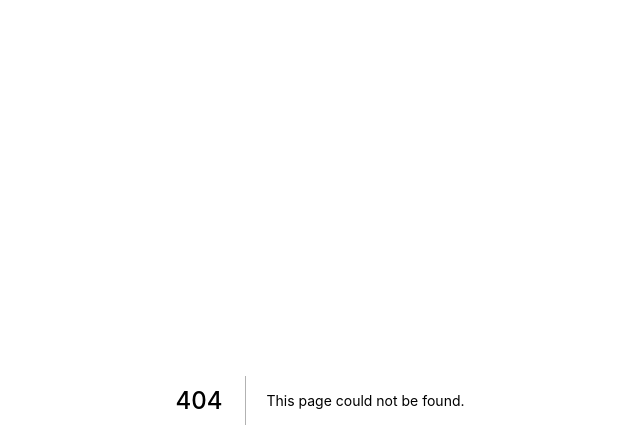
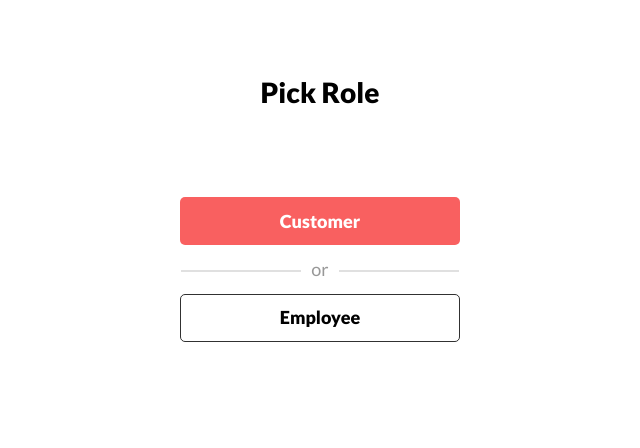
Before and after one commit to Edward-Fedoruk/scarab, a Next.js app: page /login in a window 1280 px wide. Before the commit this address had no page. Shown: the top 448 px of the page, without its empty margins (320-960 px from the left). Built offline with nearby package versions, Linux system fonts and the light colour scheme.

Commit message:
add role picking view

```diff
--- /dev/null
+++ b/src/components/PickRole/PickRole.module.scss
@@ -0,0 +1,73 @@
+.header {
+  font-size: 28px;
+  line-height: 41px;
+  text-align: center;
+  margin-top: 72px;
+  font-weight: 900;
+}
+
+.customerButton {
+  background-color: #F96060;
+  border: none;
+  font-size: 18px;
+  color: white;
+  border-radius: 5px;
+  width: 280px;
+  height: 48px;
+  font-weight: 900;
+  display: flex;
+  justify-content: center;
+  align-items: center;
+}
+
+.employeeButton {
+  border: 1px solid #313131;
+  background-color: white;
+  font-size: 18px;
+  border-radius: 5px;
+  width: 280px;
+  height: 48px;
+  font-weight: 900;
+  margin-top: 14px;
+  justify-content: center;
+  align-items: center;
+}
+
+.or {
+  position: relative;
+  display: block;
+  margin-top: 14px;
+  font-size: 18px;
+  font-weight: normal;
+  color:rgba(49, 49, 49, 0.5);
+
+  &::after {
+    content: '';
+    width: 120px;
+    height: 1px;
+    position: absolute;
+    right: -10px;
+    top: 55%;
+    background-color: rgba($color: #313131, $alpha: 0.3);
+    transform: translate(100%, 50%);
+  }
+
+  &::before {
+    content: '';
+    width: 120px;
+    height: 1px;
+    background-color: rgba($color: #313131, $alpha: 0.3);
+    position: absolute;
+    left: -10px;
+    top: 55%;
+    transform: translate(-100%, 50%);
+  }
+}
+
+.choices {
+  margin-top: 84px;
+  display: flex;
+  justify-content: center;
+  flex-direction: column;
+  align-items: center;
+}
--- /dev/null
+++ b/src/components/PickRole/PickRole.tsx
@@ -0,0 +1,12 @@
+import styles from './PickRole.module.scss';
+
+export const PickRole = () => (
+  <>
+    <h1 className={styles.header}>Pick Role</h1>
+    <div className={styles.choices}>
+      <button className={styles.customerButton} type="button">Customer</button>
+      <span className={styles.or}>or</span>
+      <button className={styles.employeeButton} type="button">Employee</button>
+    </div>
+  </>
+);
--- /dev/null
+++ b/src/components/PickRole/index.ts
@@ -0,0 +1 @@
+export { PickRole } from './PickRole';
--- a/src/pages/_app.tsx
+++ b/src/pages/_app.tsx
@@ -1,5 +1,6 @@
 /* eslint-disable react/jsx-props-no-spreading */
 import 'styles/normalize.css';
+import 'styles/global.scss';
 
 import type { AppProps } from 'next/app';
 import Head from 'next/head';
@@ -10,6 +11,9 @@ const MyApp = ({ Component, pageProps }: AppProps) => (
       <title>Create Next App</title>
       <meta name="description" content="Generated by create next app" />
       <link rel="icon" href="/favicon.ico" />
+      <link rel="preconnect" href="https://fonts.googleapis.com" />
+      <link rel="preconnect" href="https://fonts.gstatic.com" crossOrigin="crossorigin" />
+      <link href="https://fonts.googleapis.com/css2?family=Lato:ital,wght@0,100;0,300;0,400;0,700;0,900;1,100;1,400;1,700;1,900&display=swap" rel="stylesheet" />
     </Head>
     <Component {...pageProps} />
   </main>
--- /dev/null
+++ b/src/pages/_document.tsx
@@ -0,0 +1,29 @@
+// eslint-disable-next-line @next/next/no-document-import-in-page
+import Document, {
+  DocumentContext, Head, Html, Main, NextScript,
+} from 'next/document';
+
+class MyDocument extends Document {
+  static async getInitialProps(ctx: DocumentContext) {
+    const initialProps = await Document.getInitialProps(ctx);
+    return { ...initialProps };
+  }
+
+  render() {
+    return (
+      <Html>
+        <Head>
+          <link rel="preconnect" href="https://fonts.googleapis.com" />
+          <link rel="preconnect" href="https://fonts.gstatic.com" crossOrigin="crossorigin" />
+          <link href="https://fonts.googleapis.com/css2?family=Lato:ital,wght@0,100;0,300;0,400;0,700;0,900;1,100;1,400;1,700;1,900&display=swap" rel="stylesheet" />
+        </Head>
+        <body>
+          <Main />
+          <NextScript />
+        </body>
+      </Html>
+    );
+  }
+}
+
+export default MyDocument;
--- /dev/null
+++ b/src/pages/login.tsx
@@ -0,0 +1,9 @@
+import { PickRole } from 'components/PickRole';
+
+const Login = () => (
+  <>
+    <PickRole />
+  </>
+);
+
+export default Login;
--- /dev/null
+++ b/src/styles/global.scss
@@ -0,0 +1,3 @@
+html, body, * {
+  font-family: 'Lato', sans-serif;
+}
```
Also changed, not shown: src/styles/normalize.css.
